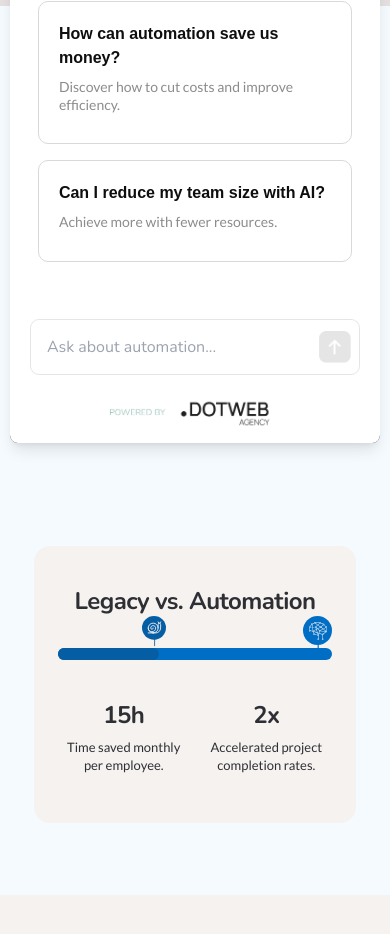
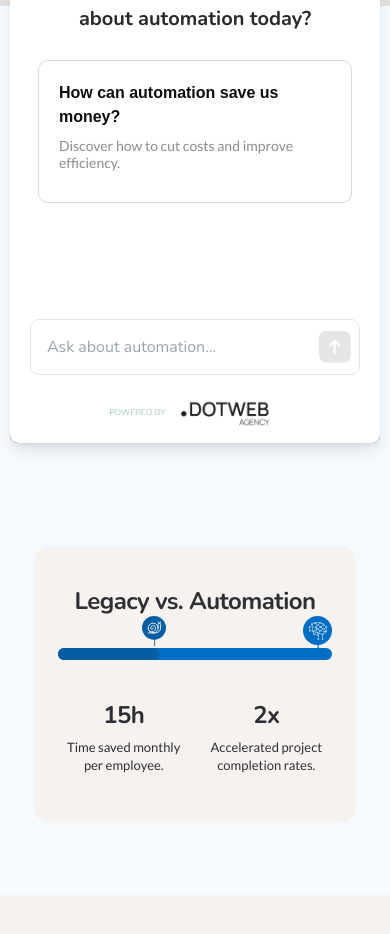
Before and after one commit to anonfaded/dotwebv3, a Next.js app: page /en in a window 390 px wide. Shown: the part 794-1728 px from the top of the page. Built offline with nearby package versions, Linux system fonts and the light colour scheme; grey boxes are pictures that could not be loaded.

Commit message:
refactor ChatBox: hide pre-prompt card on smaller screens for improved mobile layout

```diff
--- a/src/components/ui/ChatBox.tsx
+++ b/src/components/ui/ChatBox.tsx
@@ -235,7 +235,7 @@ export default function ChatBox() {
 
                     {/* Card 2 - Increased height and padding for mobile */}
                     <div
-                      className="pre-prompt-card block bg-white border border-[#D9D9D9] rounded-[10.01px] p-4 sm:p-[clamp(4px,0.8vw,8px)] h-auto min-h-[95px] sm:h-[clamp(75px,5.6vw,85px)] w-full relative transition-all duration-300 hover:border-gray-400 hover:shadow-md cursor-pointer flex-col justify-center group"
+                      className="pre-prompt-card hidden lg:block bg-white border border-[#D9D9D9] rounded-[10.01px] p-4 sm:p-[clamp(4px,0.8vw,8px)] h-auto min-h-[95px] sm:h-[clamp(75px,5.6vw,85px)] w-full relative transition-all duration-300 hover:border-gray-400 hover:shadow-md cursor-pointer flex-col justify-center group"
                       onClick={() => handlePrePromptClick("Can I reduce my team size with AI?")}
                     >
                       <h4 className="font-nunito-sans text-base sm:text-[clamp(14px,1.2vw,16.02px)] font-bold leading-normal sm:leading-[clamp(18px,1.4vw,24.03px)] text-[#0E0E0E] mb-2 pt-1 sm:pt-3 pl-1 sm:pl-2">
```
